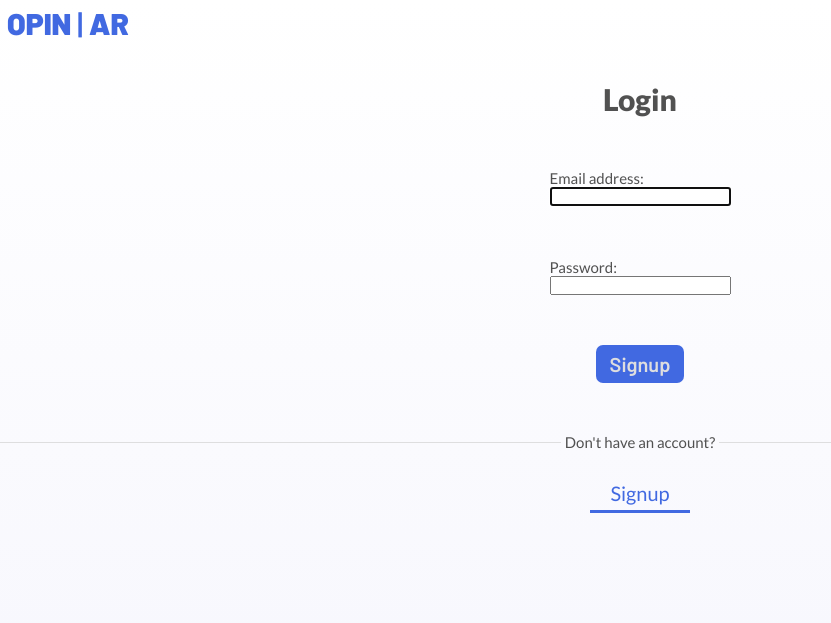
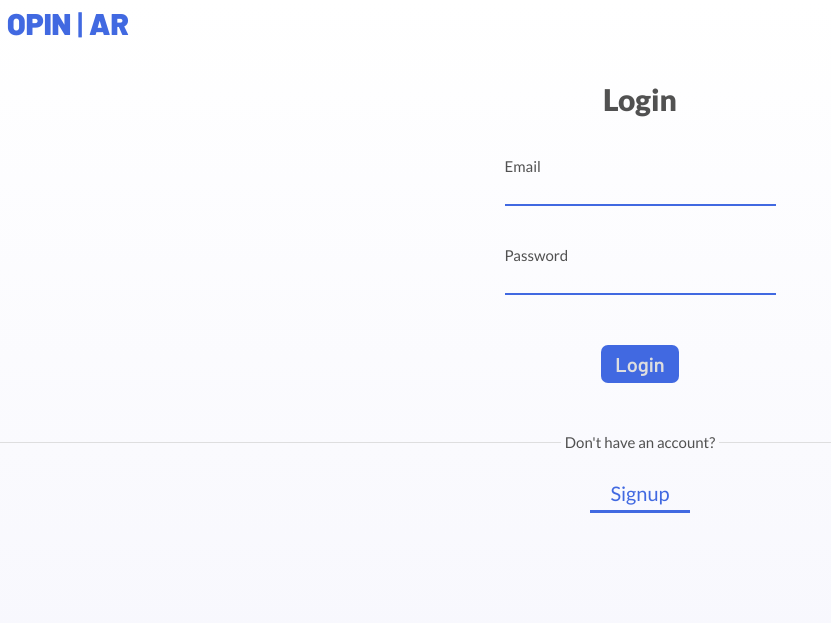
Before and after one commit to Pride-Sin/opinar-source, a Django app: page /login/ in a window 1280 px wide. Shown: the top 623 px of the page, without its empty margins (0-831 px from the left). Run offline with Django 3.2, Linux system fonts and the light colour scheme; some libraries are stand-ins or nearby versions.

Commit message:
Login form done.

```diff
--- a/templates/polls/poll_list.html
+++ b/templates/polls/poll_list.html
@@ -21,11 +21,13 @@
     </div>
     {% empty %}
         <h2 class="text-center header-primary">No polls created</h1>
+        <br>
 {% endfor %}
 </div>
 
 
 <div class="back-to-profile">
+    <br>
     <a href="{% url 'poll-new' %}" class="link-bottom-border">Add new Poll</a>
 </div>
 <div class="back-to-profile">
--- a/templates/users/login.html
+++ b/templates/users/login.html
@@ -4,23 +4,29 @@
 <h1 class="text-center header-primary">Login</h1>
 
 <div class="forms-group">
+
+
     <form class="forms-group__form" method="POST">
-        {% csrf_token %}
-        {% for field in form %}
-            {{ field.errors }} <br>
-            <div class="forms-group__input-field">
+    {% csrf_token %}
 
-                <label class="forms-group__label">{{ field.label_tag }}</label><br>
+    {% if form.non_field_errors %}
+    <div class="forms-group__input-field">
+        <p>Please enter a correct email address and password.</p>
+    </div>
+    {% endif %}
 
-                {{ field }}<br>
+    <div class="forms-group__input-field">
+        <label class="forms-group__label" for="username">Email</label></br>
+        <input class="forms-group__input" type="email" name="username"></br>
+    </div>
 
-                {% if field.help_text %}
-                <p class="help">{{ field.help_text|safe }}</p>
-                {% endif %}
+    <div class="forms-group__input-field">
+        <label class="forms-group__label" for="password">Password</label></br>
+        <input class="forms-group__input" type="password" name="password"></br>
+    </div>
 
-            </div>
-        {% endfor %}
-        <div class="forms-group__button-div"><input class="button submit-button forms-group__button" type="submit" value="Signup"></div>
+    <div class="forms-group__button-div"><input class="button submit-button forms-group__button" type="submit" value="Login"></div>
+
     </form>
 </div>
 <!--<div class="forms-group">
```
Also changed, not shown: templates/users/signup.html (+11 -30 lines).
